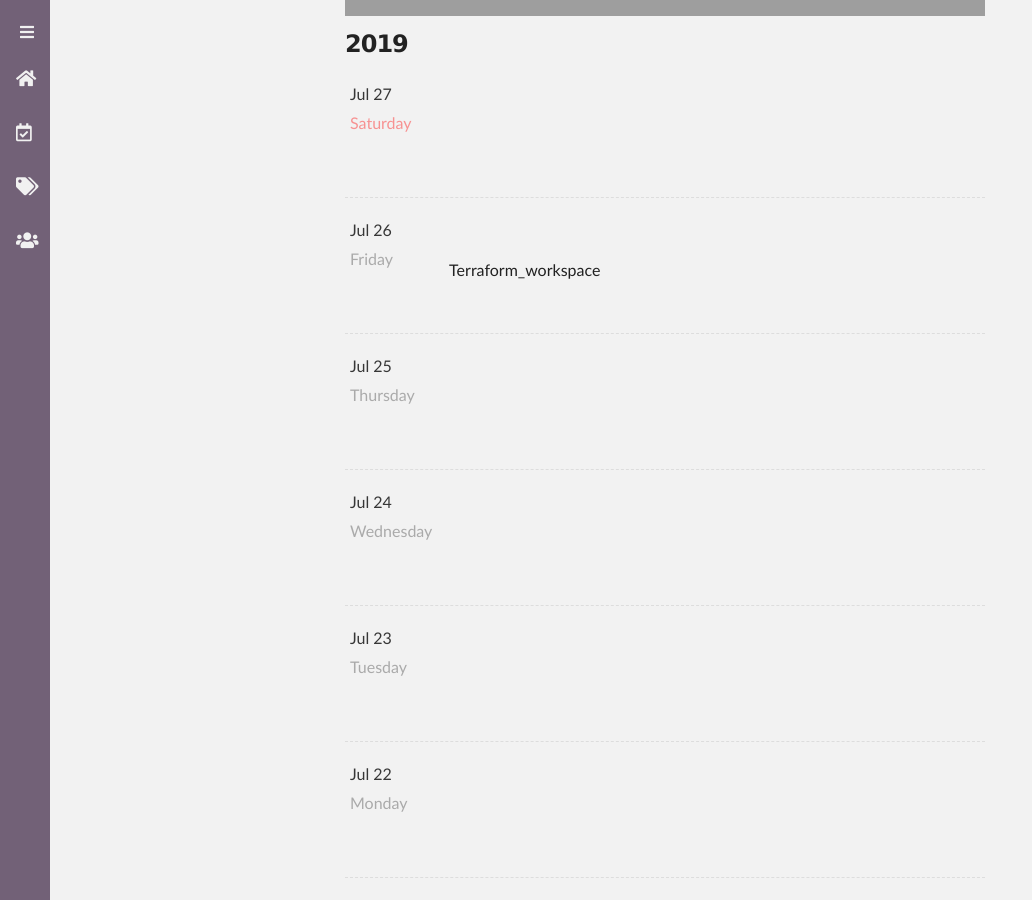
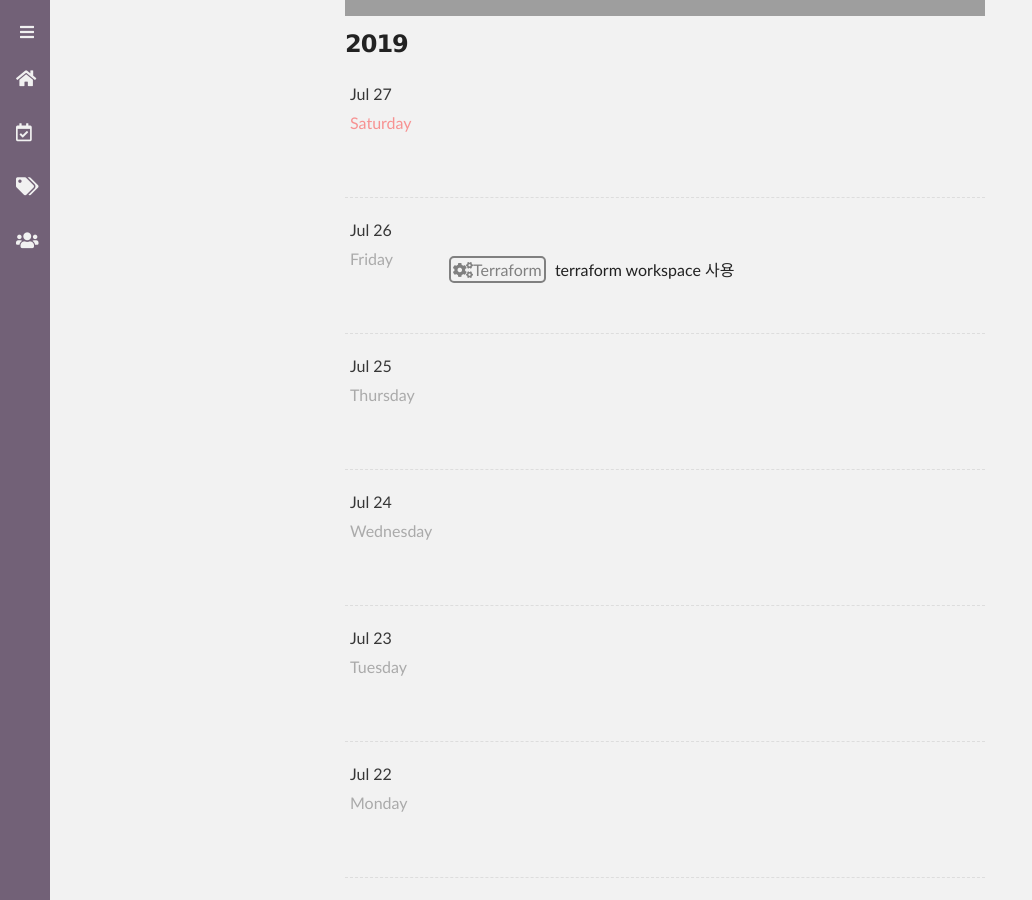
Before and after one commit to yogae/yogae.github.io, a Jekyll site: the page built from index.html, in a window 1280 px wide and 900 px high, scrolled down 326 px. Shown: the whole window, without its empty margins (0-1032 px from the left). Built offline with Jekyll 4.4.1, drawn with Linux system fonts in a browser that asks for light colours; nearby versions of some CDN libraries; some of the changed lines change nothing that is shown; grey boxes are pictures that could not be loaded.

Commit message:
add docs

````diff
--- a/_posts/2019-07-26-terraform_workspace.md
+++ b/_posts/2019-07-26-terraform_workspace.md
@@ -1,14 +1,12 @@
-# workspace
-- - - -
+---
 layout: post
 title: terraform workspace 사용
 data: 2019-07-26
 categories: Terraform
 author: yogae
-- - - -
-#terraform
+---
+환경에 따라 다른 변수를 설정 하여 다른 배포 환경의 인프라를 관리할 수 있다.
 
-환경에 따라 다른 변수를 설정 하여 다른 배포 환경의 인프라를 관리할 수 있다.
 ## workspace 관련 명령어
 - new: workspace 추가
 ```bash
````
